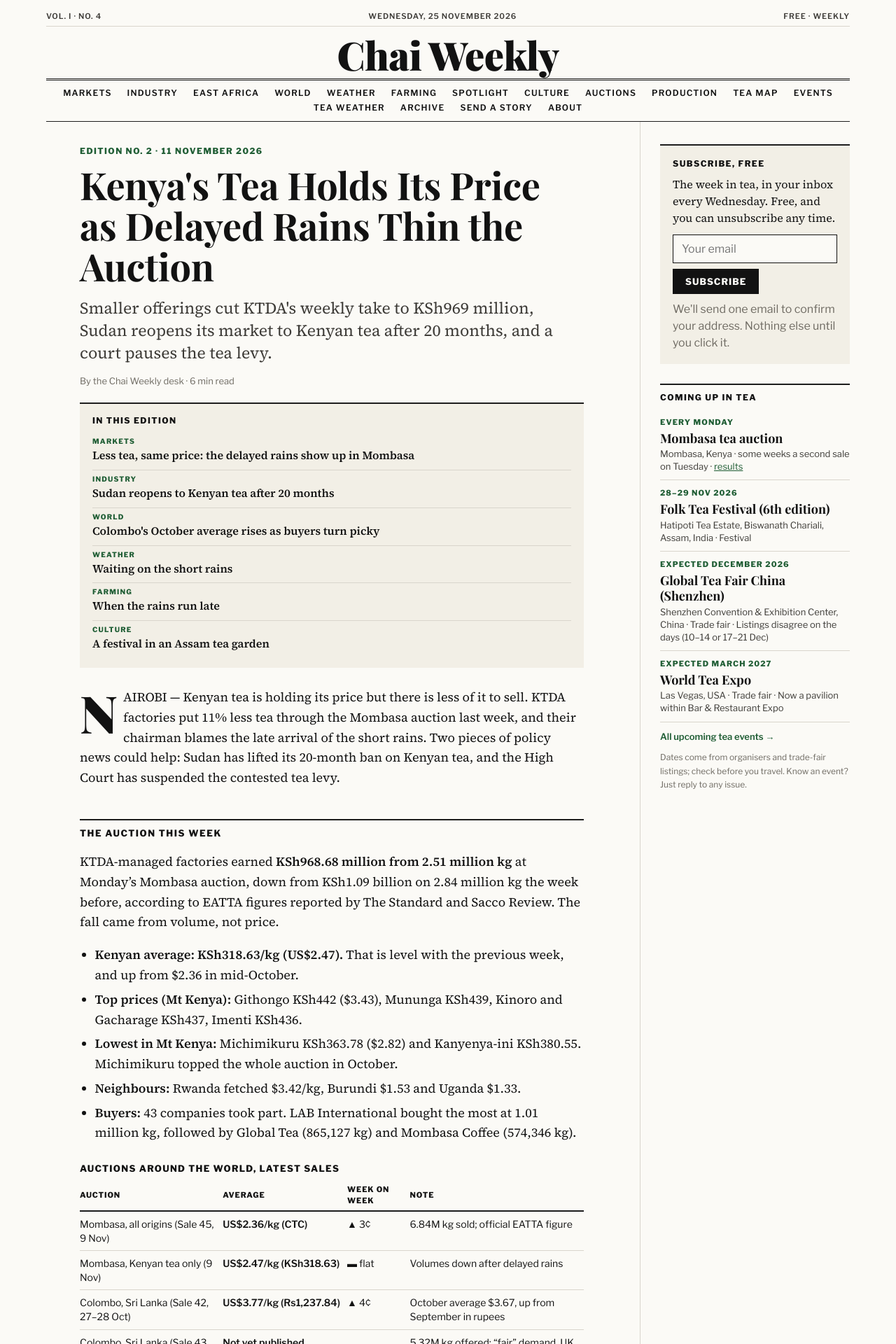
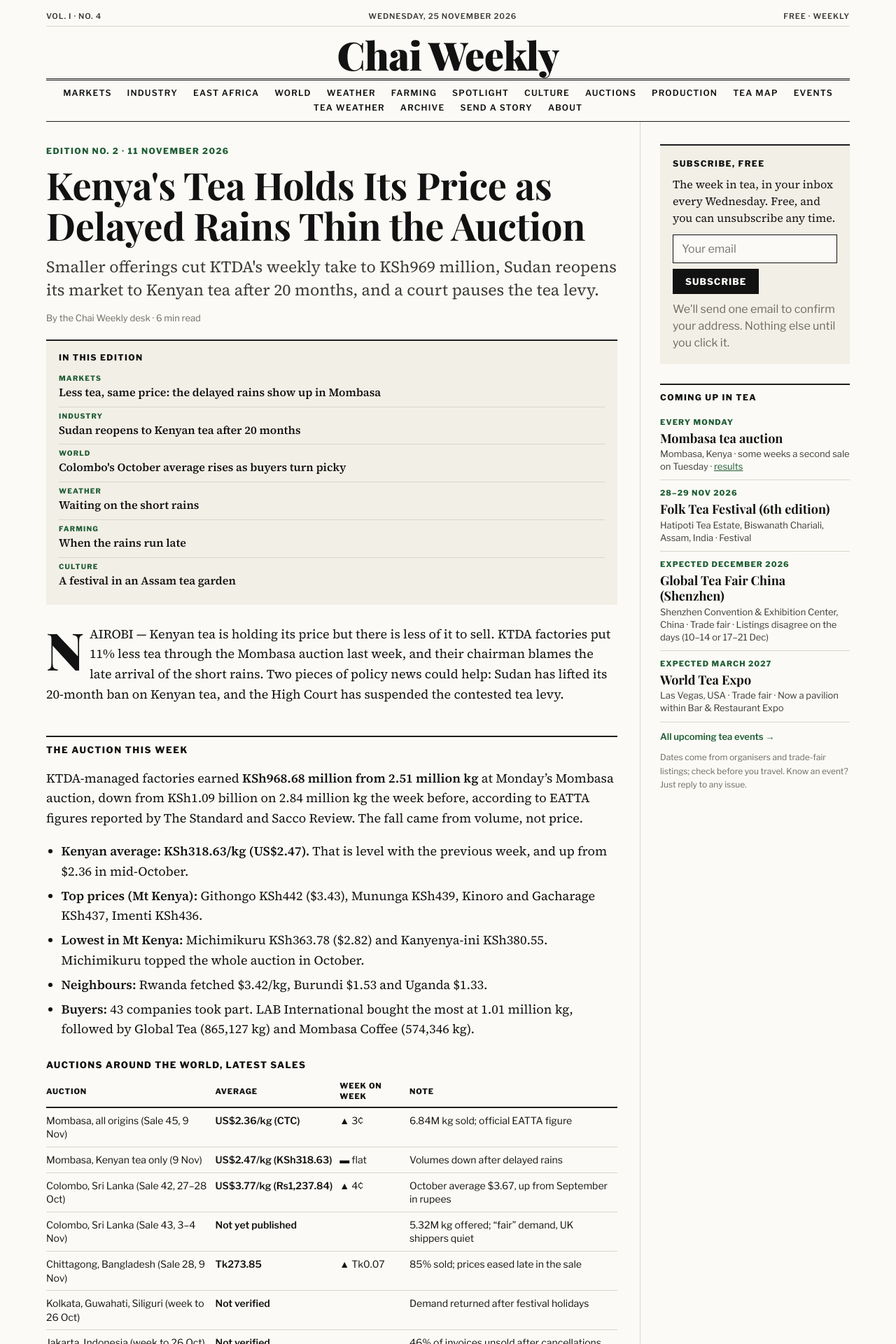
Before and after one commit to maxndungu/chai-weekly, a Jekyll site: the page built from _posts/2026-11-11-issue-002.md, in a window 1280 px wide. Shown: the top 1920 px of the page at 70% size. Built offline with Jekyll 4.4.1, drawn with Linux system fonts in a browser that asks for light colours; some web fonts are replaced.

Commit message:
Line up every page with the front page
Auctions and the subscribe thanks page sat in a centred 900px column,
and each issue in a centred 720px column inside its own column. All
now run edge to edge, in line with the masthead. Phones are unchanged.

Co-Authored-By: Claude Opus 5.5 <noreply@anthropic.com>
Claude-Session: https://claude.ai/code/session_01NE5qXrcpUGfov4RtYaUzKi

```diff
--- a/assets/style.css
+++ b/assets/style.css
@@ -80,6 +80,7 @@ a { color:inherit; }
 /* Signup */
 .signup { background:var(--box); border-top:2px solid var(--rule); padding:16px 18px 18px; }
 .story + .signup { max-width:720px; margin:24px auto 0; }
+@media (min-width:900px) { .with-rail .story, .with-rail .story + .signup { max-width:none; margin-left:0; margin-right:0; } }  /* issue fills its column, in line with the masthead */
 
 /* Right-hand column with the Subscribe box on every page (except the front page and full-width pages) */
 .with-rail { display:grid; grid-template-columns:minmax(0, 1fr); }
@@ -135,7 +136,7 @@ a { color:inherit; }
 }
 
 /* Auction analysis page */
-.analysis { padding:28px 0 40px; max-width:900px; margin:0 auto; }
+.analysis { padding:28px 0 40px; }   /* full page width, edges in line with the masthead */
 .analysis section { margin:34px 0 0; }
 .stat-row { display:grid; grid-template-columns:1fr; gap:0; border-top:2px solid var(--rule); border-bottom:1px solid var(--rule); margin:22px 0 0; }
 @media (min-width:640px) { .stat-row { grid-template-columns:repeat(2, 1fr); } }
@@ -274,8 +275,8 @@ a { color:inherit; }
 .dash-long-stats b { font: 400 24px/1.1 var(--display); color: var(--green); margin-right: 4px; }
 .dash-line.thin { stroke-width: 1.6; }
 .dash { position: relative; margin: 26px 0 8px; scroll-margin-top: 12px; }
-/* Production and Tea map pages: use the full page width, like the front page (no side rail there). */
-.analysis.dash { max-width: none; margin: 0; padding: 28px 0 40px; }
+/* Production and Tea map: keep the full page width (the .dash margin above would otherwise apply). */
+.analysis.dash { margin: 0; padding: 28px 0 40px; }
 .dash-controls { display: flex; flex-wrap: wrap; gap: 16px 20px; align-items: flex-end; padding: 18px 20px; background: var(--cream); border-top: 2px solid var(--green); }
 .dash-field { display: flex; flex-direction: column; gap: 6px; }
 .dash-field > span { font: 600 11px/1.3 var(--sans); letter-spacing: .12em; text-transform: uppercase; color: var(--muted); }
```
